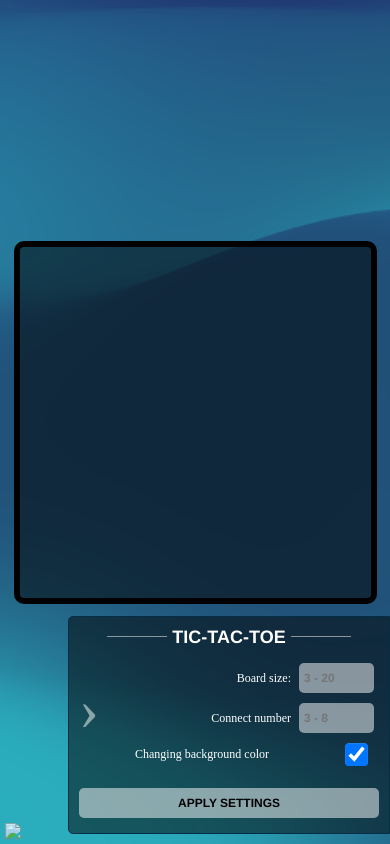
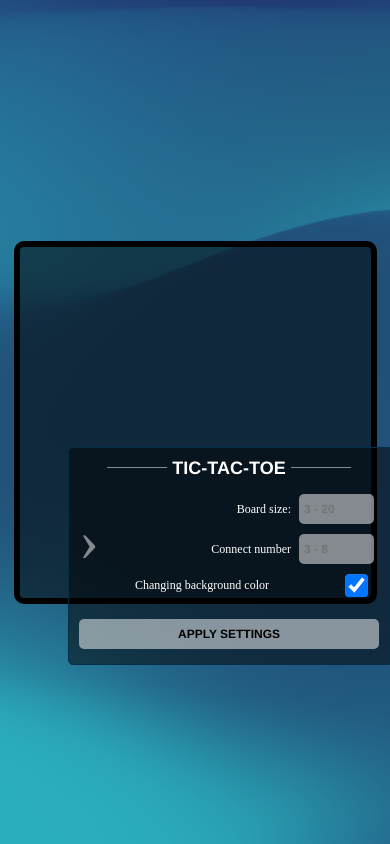
Before and after one commit to TheKomkry/TIC-TAC-TOE, a plain HTML site: page index.html in a window 390 px wide. Drawn offline with Linux system fonts and the light colour scheme.

Commit message:
it is somehow responsive
dont ask, i have no idea

```diff
--- a/index.html
+++ b/index.html
@@ -8,9 +8,10 @@
     <title>Document</title>
 </head>
 <body>
-    <canvas id="gradient-canvas" class="hue-rotate" data-transition-in></canvas>
+
 
     <div class="game-container">
+        <canvas id="gradient-canvas" class="hue-rotate" data-transition-in></canvas>
         <div class="board" id="board"> <!-- BOARD IS GENERATED HERE --> </div>
         <div class="settings" id="settings-gui" style="right: 0px;">
             <h2>TIC-TAC-TOE</h2>
@@ -71,13 +72,8 @@
                         gradient.classList.remove('hue-rotate');
                     }
                 });
+
             </script>
-        </div>
-        <div class="hotkeys">
-            <img src="images/hotkeys.ico" id="hotkeys-guide" class="hotkeys-guide">
-            <div class="hotkeys-container">
-
-            </div>
         </div>
     </div>
 
--- a/style.css
+++ b/style.css
@@ -1,6 +1,9 @@
 *{
     margin: 0;
     padding: 0;
+}
+body{
+    background-color: #043D5D;
 }
 #gradient-canvas {
     width:100%;
@@ -44,7 +47,7 @@
     width: 600px; */
     height: 90vh;
     width: 90vh;
-	margin: 2.5vh auto;
+	/* margin: 2.5vh auto; */
     background-color: rgba(0,0,0,.5);
     /* background-color: black; */
     color: #fff;
@@ -221,21 +224,7 @@
         opacity: 1;
     }
 }
-img.hotkeys-guide{
-    position: absolute;
-    bottom: 0;
-    left: 0;
-    width: 5%;
-    padding: 5px;
-    filter: opacity(.8);
-}
-img.hotkeys-guide:hover{
-    cursor: pointer;
-    filter: opacity(1);
-}
 
-
-/* OPRAV TO PICO */
 .color-bg{
     display: flex;
     justify-content: space-between;
@@ -245,7 +234,6 @@ img.hotkeys-guide:hover{
     border-radius: 5px;
     border:1px solid transparent;
     transition: border .2s ease-in-out;
-    /* display:block; */
 }
 
 .color-bg:hover {
@@ -265,9 +253,11 @@ img.hotkeys-guide:hover{
     .board{
         width: 90vw;
         height: 90vw;
+        max-width: 90vh;
+        max-height: 90vh;
     }
     .settings{
-        bottom: 0;
+        bottom: 20%;
         top: unset;
     }
   }
```
